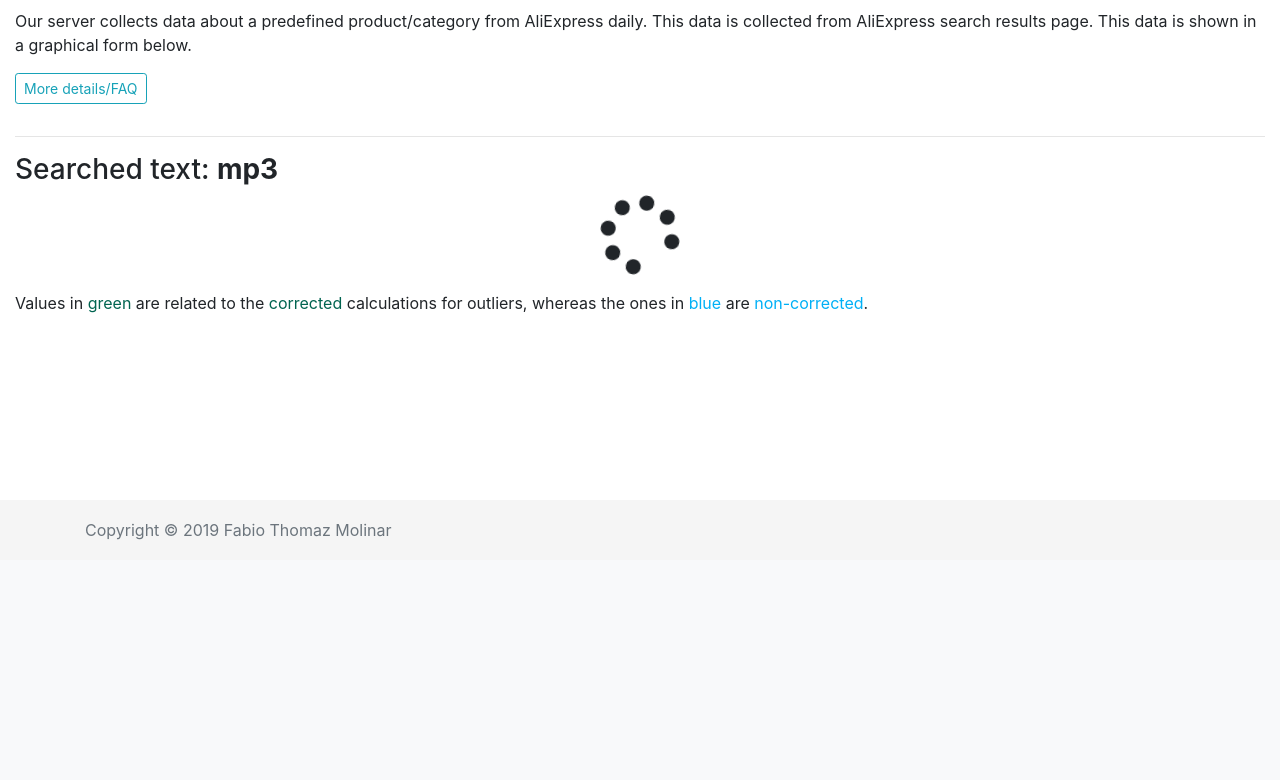
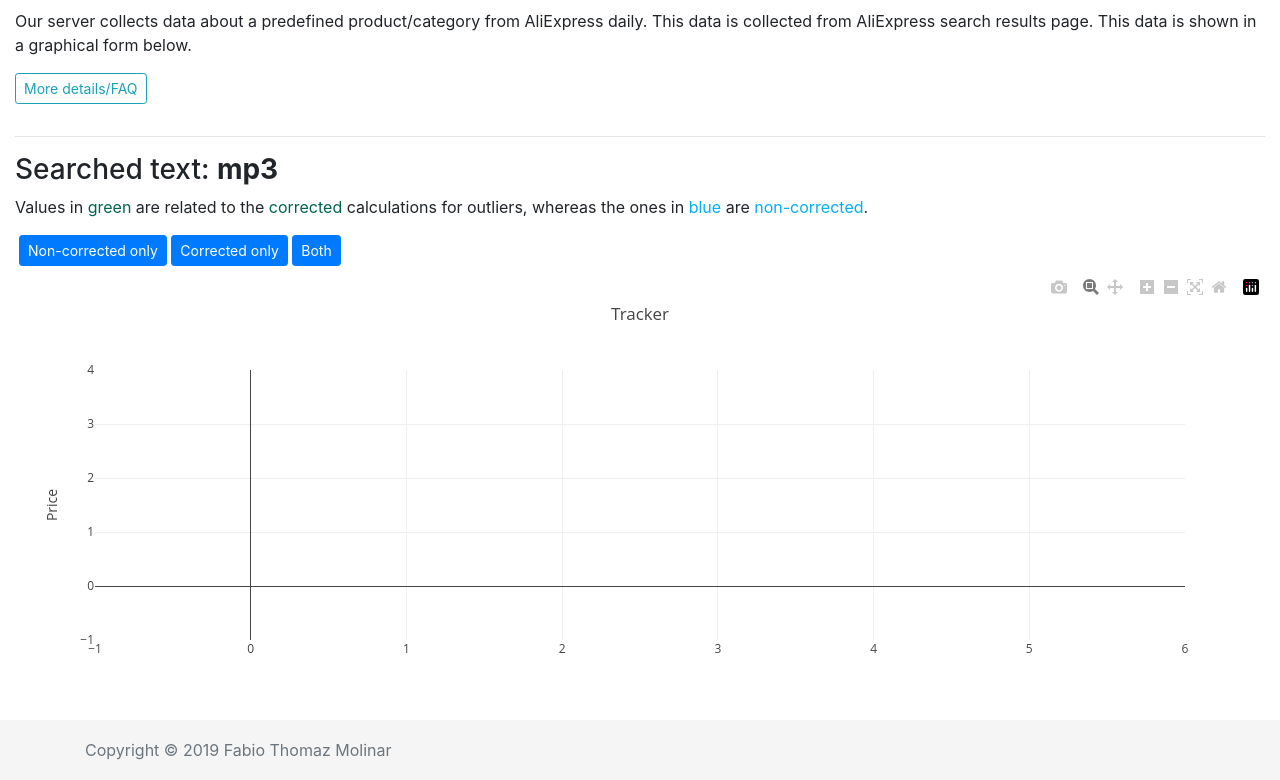
Before and after one commit to fabiomolinar/website, a Django app: page /projects/ali/tracker/ in a window 1280 px wide. Shown: the part 240-1020 px from the top of the page. Before the commit the page ends 780 px from the top, so only its background shows below. Run offline with Django 3.2, Linux system fonts and the light colour scheme; data that the repository does not hold is empty; parts of the project's set-up code (start-up, migrations or seed data) failed here and were passed over; some libraries are stand-ins or nearby versions.

Commit message:
adding feature to see non-corrected and corrected plots separately

```diff
--- a/website/ali/static/ali/js/tracker.js
+++ b/website/ali/static/ali/js/tracker.js
@@ -7,6 +7,29 @@ var _aliTracker = (function(toast){
     let trackerForm = $("#form_request");
     let retryButton = $('#retry_button');
     let plotWrapper = $('#plotWrapper');
+    let NcOnly = $('#nc_only');
+    let COnly = $('#c_only');
+    let NcAndC = $('#nc_and_c');
+
+    let showNc = true;
+    let showC = true;
+    let dataContainer = {};
+
+    NcOnly.click(function(e){
+        showNc = true;
+        showC = false;
+        paintPlot(dataContainer);
+    });
+    COnly.click(function(e){
+        showNc = false;
+        showC = true;
+        paintPlot(dataContainer);
+    });
+    NcAndC.click(function(e){
+        showNc = true;
+        showC = true;
+        paintPlot(dataContainer);
+    });
 
     var paintPlot = function(data){
         var points = data.data.data
@@ -99,8 +122,14 @@ var _aliTracker = (function(toast){
         var config = {
             responsive: true
         }
-          var traces = [trace1, trace2, trace3, trace4, trace5, trace6];
-          Plotly.plot('plot', traces, layout, config);
+        var traces = [];
+        if (showC){
+            traces.push(trace1, trace2, trace3);
+        }
+        if (showNc){
+            traces.push(trace4, trace5, trace6);
+        }
+        Plotly.newPlot('plot', traces, layout, config);
     }
 
     trackerForm.submit(function(e){
@@ -128,6 +157,7 @@ var _aliTracker = (function(toast){
             } else {
                 retryButton.addClass("d-none");
                 plotWrapper.removeClass("d-none");
+                dataContainer = data;
                 paintPlot(data);
             }
         }).fail(function(jqXHR, textStatus, errorThrown){
--- a/website/ali/templates/ali/tracker.html
+++ b/website/ali/templates/ali/tracker.html
@@ -69,6 +69,11 @@
                 <button id="retry_button" type="button" class="btn btn-primary btn-lg btn-block d-none">Retry</button>
                 <div id="plotWrapper" class="d-none">
                     <p>Values in <span style="color:rgb(0,100,80)">green</span> are related to the <span style="color:rgb(0,100,80)">corrected</span> calculations for outliers, whereas the ones in <span style="color:rgb(0,176,246)">blue</span> are <span style="color:rgb(0,176,246)">non-corrected</span>.</p>
+                    <div class="m-1">
+                        <button id="nc_only" type="button" class="btn btn-primary btn-sm">Non-corrected only</button>
+                        <button id="c_only" type="button" class="btn btn-primary btn-sm">Corrected only</button>
+                        <button id="nc_and_c" type="button" class="btn btn-primary btn-sm">Both</button>
+                    </div>
                     <div id="plot"></div>
                 </div>
                 <form class="d-none" action="{% url 'ali:get_tracker' %}" method="POST" id="form_request" class="d-none" novalidate>
```
Lines whose indentation alone changed are shown as unchanged.
